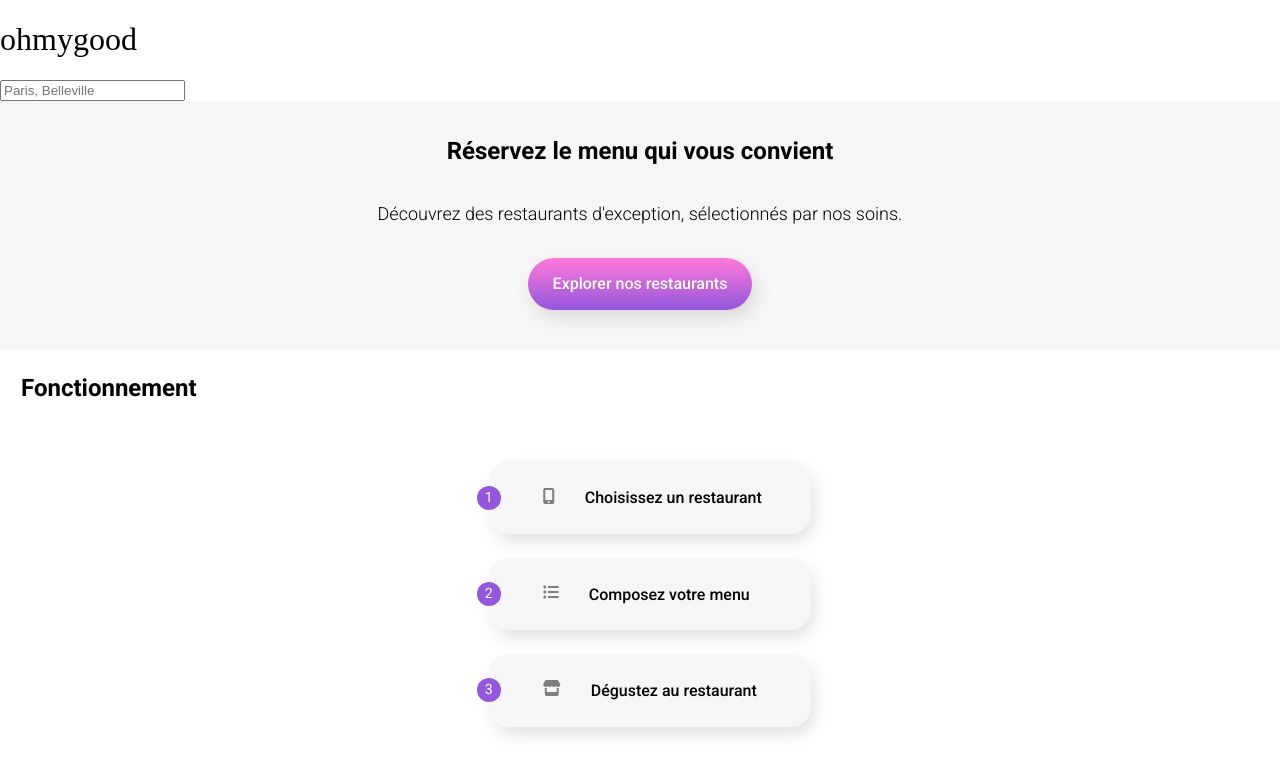
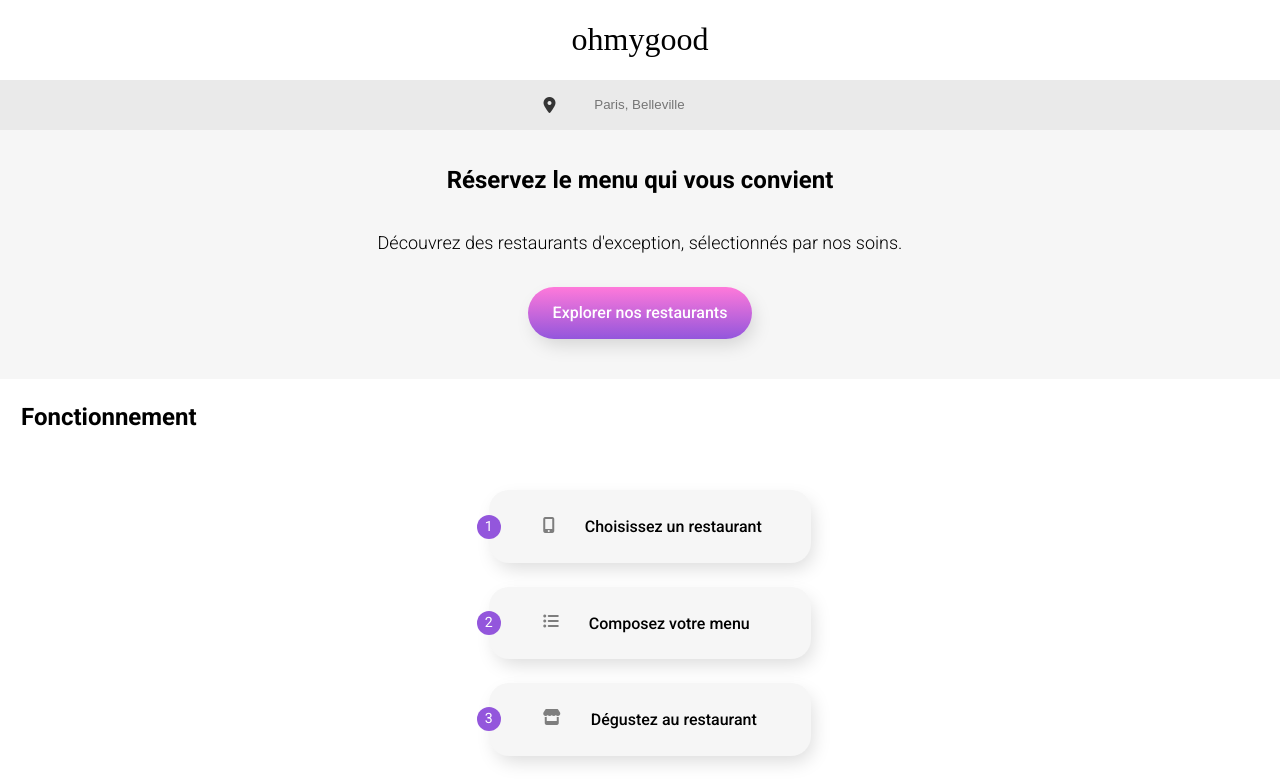
Before and after one commit to SandraPautonnier/ohmyfood, a plain HTML site: page index.html in a window 1280 px wide. Shown: the top 783 px of the page. Drawn offline with Linux system fonts and the light colour scheme; a web font is replaced by a local one.

Commit message:
seize commit

```diff
--- a/index.html
+++ b/index.html
@@ -17,7 +17,10 @@
     <div class="main-container">
         <header>
             <h1>ohmygood</h1>
-            <input type="search" placeholder="Paris, Belleville">
+            <form>
+                <i class="fa-solid fa-location-dot"></i>
+                <input type="search" placeholder="Paris, Belleville">
+            </form>
         </header>
         <main>
             <section class="hero-acceuil">
--- a/sass/_variables.scss
+++ b/sass/_variables.scss
@@ -13,5 +13,6 @@ $icon-color: #7e7e7e;
 $background-white: white;
 $background-light-grey: #f6f6f6;
 $background-dark-grey: #353535;
+$background-location: #eaeaea;
 
 //Textes
--- a/sass/style.scss
+++ b/sass/style.scss
@@ -22,6 +22,8 @@ h1 {
     font-family: "Shrikhand", serif;
     font-weight: 400;
     font-style: normal;
+    display: flex;
+    justify-content: center;
 }
 
 a {
@@ -49,16 +51,24 @@ a {
 }
 
 //header
-.header {
+header {
     @include flex-center;
-    input {
-        border: none;
-        @include flex-center;
-        .placeholder {
+    form {
+        font-size: 1rem;
+        font-weight: 500;
+        background-color: $background-location;
+        width: 100%;
+        height: 50px;
+        @include flex-align;
+        justify-content: center;
+        color: $background-dark-grey;
+        input {
+            background-color: $background-location;
             border: none;
+            text-align: center;
+            justify-content: center;
         }
     }
-
 }
 
 //hero-acceuil
```
Also changed, not shown: assets/css/style.css, 1 other file.
